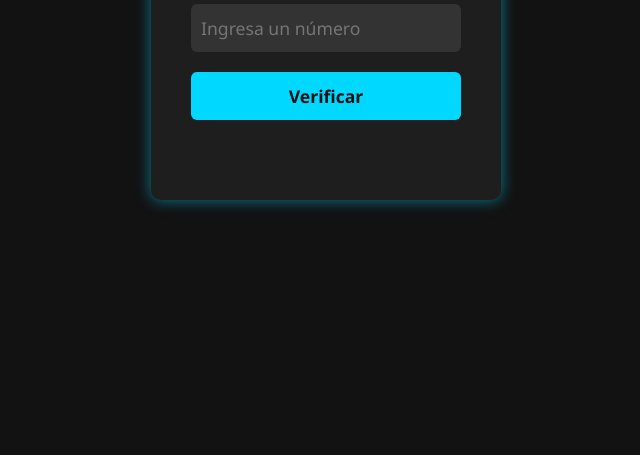
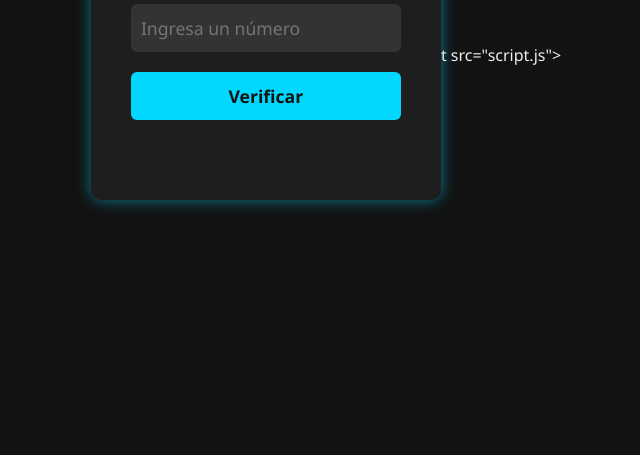
Before and after one commit to JoshCR04/practica-DevOps, a website: page index.html in a window 1280 px wide. Shown: the part 345-800 px from the top of the page, without its empty margins (314-954 px from the left). Drawn offline with Linux system fonts and the light colour scheme.

Commit message:
prueba 2

```diff
--- a/index.html
+++ b/index.html
@@ -14,6 +14,6 @@
       <p id="result"></p>
     </div>
 
-    <script src="script.js"></script>
+   t src="script.js"></script>
   </body>
 </html>
```
